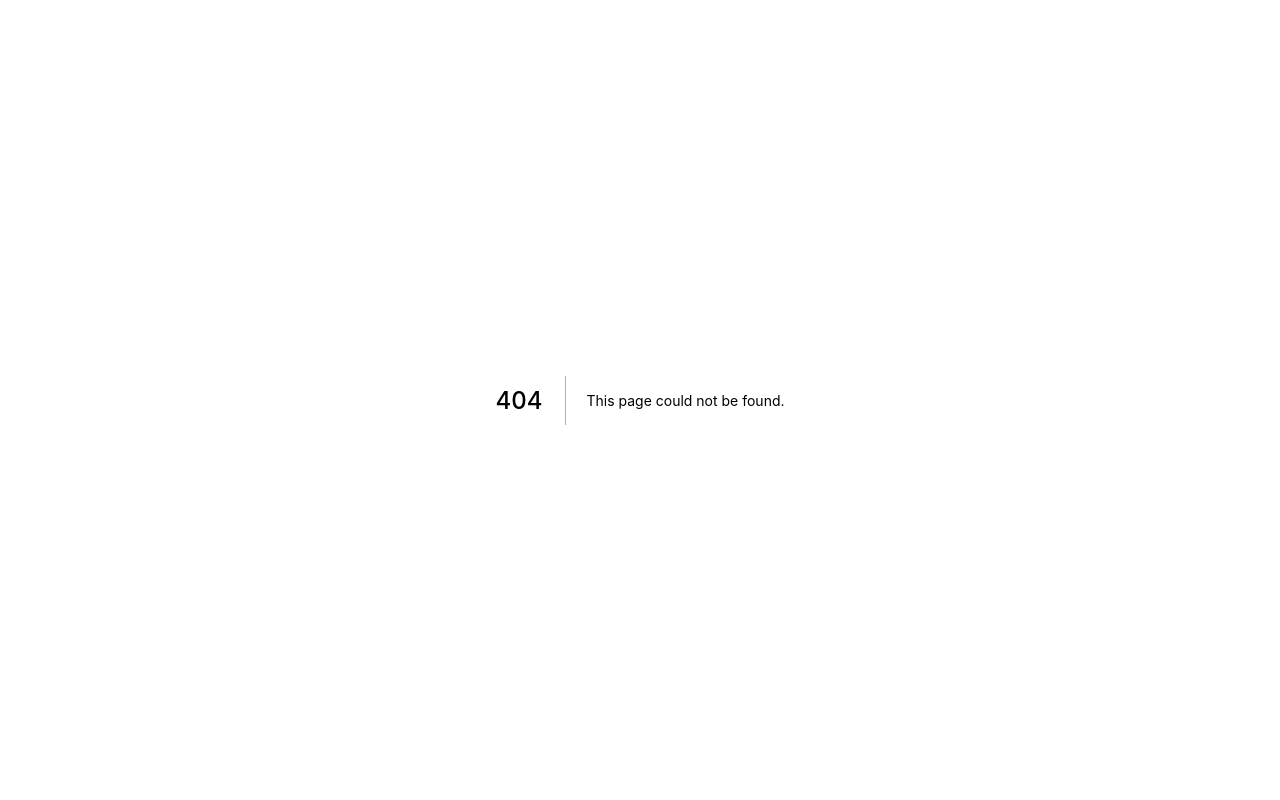
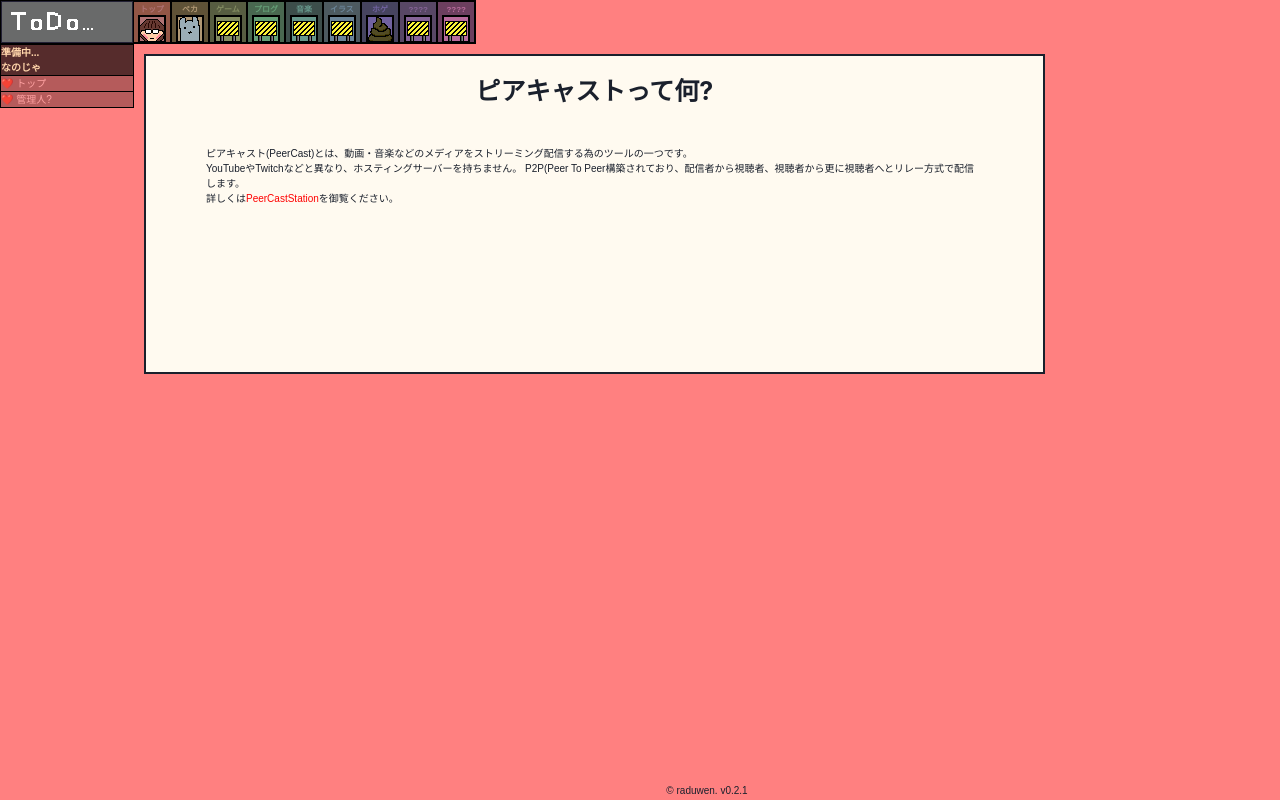
Before and after one commit to raduwen/raduwen.github.io, a Next.js app: page /peca/about in a window 1280 px wide. Before the commit this address had no page. Built offline with nearby package versions, Linux system fonts and the light colour scheme.

Commit message:
add /peca/about

```diff
--- /dev/null
+++ b/src/pages/peca/about.tsx
@@ -0,0 +1,45 @@
+import Head from 'next/head'
+import { Box, Heading, Text, Link } from '@chakra-ui/react'
+
+import { MainLayout } from '@/layouts/MainLayout'
+
+const PecaAboutPage = () => {
+  return (
+    <>
+      <Head>
+        <title>ピアキャストって何? | ラドウェンのラボ</title>
+      </Head>
+      <Box border="2px" bg="orange.50" p="8" minW="480px" w="80%" minH="320px">
+        <Heading textAlign="center">ピアキャストって何?</Heading>
+
+        <Box mt="16" px="16">
+          <Text>
+            ピアキャスト(PeerCast)とは、動画・音楽などのメディアをストリーミング配信する為のツールの一つです。
+          </Text>
+          <Text>
+            YouTubeやTwitchなどと異なり、ホスティングサーバーを持ちません。
+            P2P(Peer To
+            Peer構築されており、配信者から視聴者、視聴者から更に視聴者へとリレー方式で配信します。
+          </Text>
+          <Text>
+            詳しくは
+            <Link
+              color="red"
+              href="http://www.pecastation.org/"
+              target="_blank"
+            >
+              PeerCastStation
+            </Link>
+            を御覧ください。
+          </Text>
+        </Box>
+      </Box>
+    </>
+  )
+}
+
+PecaAboutPage.getLayout = (page: JSX.Element) => {
+  return <MainLayout>{page}</MainLayout>
+}
+
+export default PecaAboutPage
--- a/src/repositories/SubMenuRepository.ts
+++ b/src/repositories/SubMenuRepository.ts
@@ -19,7 +19,9 @@ const data = {
   },
   peca: {
     topic: 'ピアキャストって\n知ってる?',
-    items: [],
+    items: [
+      { href: '/peca/about', text: 'ピアキャストって何?' },
+    ],
   },
   game: {
     topic: 'GAME OVER!',
```
